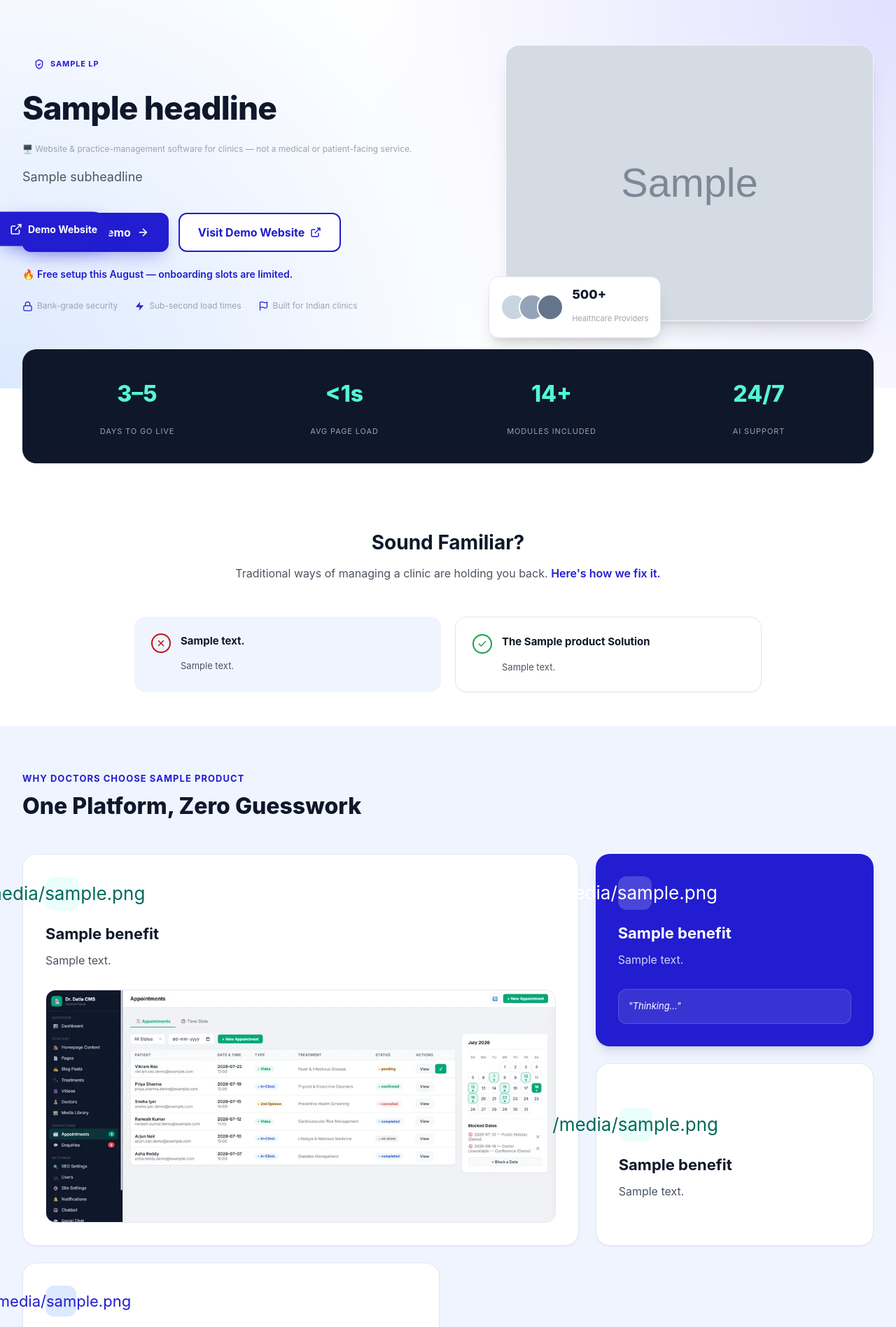
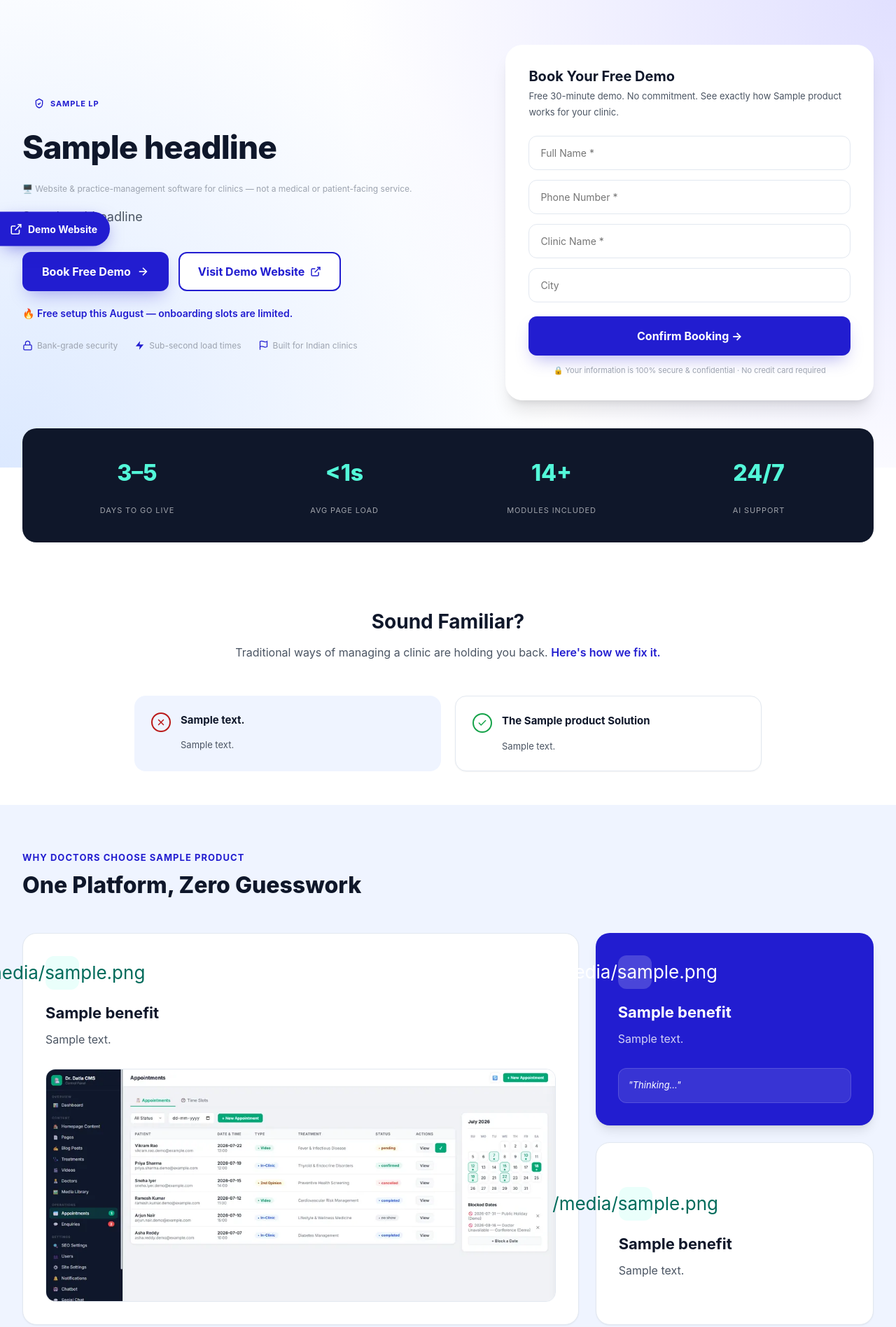
Before and after one commit to phoneixriseinteractive/curasuite_website, a Django app: template templates/landing_pages/curacms.html in a window 1280 px wide. Shown: the part 73-1969 px from the top of the page at 70% size. Run offline with Django 5.2, Linux system fonts and the light colour scheme; the template is opened without the code that fills it: most values are stand-ins (such as "Sample title", 1, 10 or a date in 2020); grey boxes marked "Sample" are stand-in pictures; some libraries are stand-ins or nearby versions.

Commit message:
Shifter the lead form in the hero section.

```diff
--- a/templates/landing_pages/curacms.html
+++ b/templates/landing_pages/curacms.html
@@ -36,16 +36,6 @@
   @media (max-width: 400px) {
     .np-nav-logo { height: 28px; }
     .np-nav-cta { padding: 9px 14px; font-size: 13px; }
-  }
-
-  /* Hero floating trust badge — sits inside the image on mobile instead of
-     overflowing past its edges (which used to only be contained by luck, via
-     the header's own overflow:hidden — this keeps it visible and tidy instead). */
-  .lp-hero-badge { position: absolute; bottom: -24px; left: -24px; padding: 16px; gap: 12px; }
-  .lp-hero-badge-avatar { width: 38px; height: 38px; }
-  @media (max-width: 640px) {
-    .lp-hero-badge { bottom: 12px; left: 12px; padding: 10px 12px; gap: 8px; }
-    .lp-hero-badge-avatar { width: 28px; height: 28px; }
   }
 
   /* Bento benefits grid — top row (wide + indigo highlight) is its own 2-col
@@ -261,25 +251,41 @@
       </div>
     </div>
 
-    <div style="position:relative;">
-      <div style="position:absolute;inset:-16px;background:linear-gradient(135deg, var(--np-primary)25, var(--np-mint)25);filter:blur(48px);opacity:.4;"></div>
-      <div style="position:relative;border-radius:20px;overflow:hidden;border:1px solid rgba(255,255,255,.5);box-shadow:var(--shadow-xl);">
-        {% if lp.hero_image %}
-        <img src="{{ lp.hero_image.url }}" alt="{{ lp.headline }}" style="width:100%;display:block;" loading="eager" fetchpriority="high">
-        {% else %}
-        <img src="{% static 'img/CuraCms/Front_Pages/profile-hero-section.webp' %}" alt="{{ product.name }} doctor profile page" width="1100" height="506" style="width:100%;height:auto;display:block;" loading="eager" fetchpriority="high">
-        {% endif %}
+    <div id="lp-form">
+      <div style="background:white;padding:32px;border-radius:24px;box-shadow:var(--shadow-xl);border:1px solid white;">
+        <h3 style="font-size:20px;font-weight:700;color:var(--np-navy);margin-bottom:4px;">Book Your Free Demo</h3>
+        <p style="font-size:13px;color:var(--text-secondary);margin-bottom:22px;">Free 30-minute demo. No commitment. See exactly how {{ product.name }} works for your clinic.</p>
+
+        <div id="lp-form-wrap">
+          <form data-lp-form data-gtm-event="lp_form" data-gtm-form-name="{{ gtm_form_name }}" hx-post="/contact/appointment/" hx-target="#lp-form-wrap" hx-swap="innerHTML">
+            {% csrf_token %}
+            <input type="hidden" name="product" value="{{ product.name }}">
+            <input type="hidden" name="source" value="">
+            <input type="hidden" name="utm_source" value="">
+            <input type="hidden" name="utm_medium" value="">
+            <input type="hidden" name="utm_campaign" value="">
+            <input type="hidden" name="utm_content" value="">
+            <input type="hidden" name="specialty" value="{{ lp.specialty }}">
+            <input type="hidden" name="lp_slug" value="{{ lp.slug }}">
+
+            <div style="display:flex;flex-direction:column;gap:14px;">
+              <input type="text" name="full_name" required placeholder="Full Name *"
+                style="width:100%;padding:13px 16px;border:1px solid var(--np-border);border-radius:12px;font-size:14px;font-family:inherit;outline:none;">
+              <input type="tel" name="phone" required placeholder="Phone Number *"
+                style="width:100%;padding:13px 16px;border:1px solid var(--np-border);border-radius:12px;font-size:14px;font-family:inherit;outline:none;">
+              <input type="text" name="organization" required placeholder="Clinic Name *"
+                style="width:100%;padding:13px 16px;border:1px solid var(--np-border);border-radius:12px;font-size:14px;font-family:inherit;outline:none;">
+              <input type="text" name="city" placeholder="City"
+                style="width:100%;padding:13px 16px;border:1px solid var(--np-border);border-radius:12px;font-size:14px;font-family:inherit;outline:none;">
             </div>
-      <!-- Floating trust badge -->
-      <div class="lp-hero-badge" style="background:white;border-radius:14px;box-shadow:var(--shadow-xl);display:flex;align-items:center;border:1px solid var(--np-border);">
-        <div style="display:flex;">
-          <div class="lp-hero-badge-avatar" style="border-radius:50%;border:2px solid white;background:#CBD5E1;margin-right:-12px;"></div>
-          <div class="lp-hero-badge-avatar" style="border-radius:50%;border:2px solid white;background:#94A3B8;margin-right:-12px;"></div>
-          <div class="lp-hero-badge-avatar" style="border-radius:50%;border:2px solid white;background:#64748B;"></div>
-        </div>
-        <div>
-          <p style="font-size:18px;font-weight:800;color:var(--np-navy);line-height:1;">500+</p>
-          <p style="font-size:11px;color:var(--text-muted);">Healthcare Providers</p>
+
+            {% include "components/captcha_field.html" %}
+
+            <button type="submit" style="width:100%;background:var(--np-primary);color:white;padding:16px;border:none;border-radius:12px;font-size:16px;font-weight:700;margin-top:20px;cursor:pointer;box-shadow:0 12px 24px -8px rgba(34,29,208,.35);">
+              Confirm Booking →
+            </button>
+            <p style="text-align:center;font-size:11px;color:var(--text-muted);margin-top:12px;">🔒 Your information is 100% secure &amp; confidential · No credit card required</p>
+          </form>
         </div>
       </div>
     </div>
@@ -796,13 +802,16 @@
 </section>
 {% endif %}
 
-<!-- ═══ FINAL CTA + FORM ════════════════════════════════════════════════════ -->
-<section id="lp-form" style="padding:80px 0;background:var(--np-surface-high);position:relative;overflow:hidden;">
-  <div class="container split-even" style="gap:64px;position:relative;z-index:1;">
-    <div>
+<!-- ═══ FINAL CTA ═══════════════════════════════════════════════════════════ -->
+<!-- The lead form itself now lives in the hero (id="lp-form") on the right side,
+     in place of the old product screenshot. This section stays as a closing
+     nudge that scrolls back up to it, rather than duplicating the form fields. -->
+<section style="padding:80px 0;background:var(--np-surface-high);position:relative;overflow:hidden;">
+  <div class="container" style="max-width:640px;text-align:center;position:relative;z-index:1;">
     <h2 style="font-size:clamp(28px,4vw,40px);font-weight:800;color:var(--np-navy);line-height:1.2;margin-bottom:20px;">Ready to See <span style="color:var(--np-primary);">{{ product.name }}</span> in Action?</h2>
-      <p style="font-size:17px;color:var(--text-secondary);margin-bottom:36px;max-width:440px;">Free 30-minute demo. No commitment. We'll show you exactly how to grow your practice online.</p>
-      <div style="display:flex;flex-direction:column;gap:20px;">
+    <p style="font-size:17px;color:var(--text-secondary);margin-bottom:40px;">Free 30-minute demo. No commitment. We'll show you exactly how to grow your practice online.</p>
+
+    <div style="display:inline-flex;flex-direction:column;gap:20px;text-align:left;margin-bottom:40px;">
       <div style="display:flex;align-items:center;gap:16px;">
         <div style="width:36px;height:36px;border-radius:50%;background:var(--np-mint-tint);color:var(--np-teal);display:flex;align-items:center;justify-content:center;font-weight:800;flex-shrink:0;">1</div>
         <p style="font-weight:600;color:var(--np-navy);">Book a Free Demo (30 seconds)</p>
@@ -816,53 +825,12 @@
         <p style="font-weight:600;color:var(--np-navy);">Go Live in 7–14 Days</p>
       </div>
     </div>
-    </div>
 
-    <div style="background:white;padding:40px;border-radius:24px;box-shadow:var(--shadow-xl);border:1px solid white;">
-      <h3 style="font-size:22px;font-weight:700;color:var(--np-navy);margin-bottom:24px;">Book Your Free Demo</h3>
-      <div id="lp-form-wrap">
-        <form data-lp-form data-gtm-event="lp_form" data-gtm-form-name="{{ gtm_form_name }}" hx-post="/contact/appointment/" hx-target="#lp-form-wrap" hx-swap="innerHTML">
-          {% csrf_token %}
-          <input type="hidden" name="product" value="{{ product.name }}">
-          <input type="hidden" name="source" value="">
-          <input type="hidden" name="utm_source" value="">
-          <input type="hidden" name="utm_medium" value="">
-          <input type="hidden" name="utm_campaign" value="">
-          <input type="hidden" name="utm_content" value="">
-          <input type="hidden" name="specialty" value="{{ lp.specialty }}">
-          <input type="hidden" name="lp_slug" value="{{ lp.slug }}">
-
-          <div style="display:flex;flex-direction:column;gap:20px;">
     <div>
-              <label style="display:block;font-size:13px;font-weight:600;color:var(--text-secondary);margin-bottom:6px;">Full Name *</label>
-              <input type="text" name="full_name" required placeholder="Dr. John Doe"
-                style="width:100%;padding:13px 16px;border:1px solid var(--np-border);border-radius:12px;font-size:14px;font-family:inherit;outline:none;">
-            </div>
-            <div>
-              <label style="display:block;font-size:13px;font-weight:600;color:var(--text-secondary);margin-bottom:6px;">Phone Number *</label>
-              <input type="tel" name="phone" required placeholder="+91 98765 43210"
-                style="width:100%;padding:13px 16px;border:1px solid var(--np-border);border-radius:12px;font-size:14px;font-family:inherit;outline:none;">
-            </div>
-            <div>
-              <label style="display:block;font-size:13px;font-weight:600;color:var(--text-secondary);margin-bottom:6px;">Clinic Name *</label>
-              <input type="text" name="organization" required placeholder="Your Clinic Name"
-                style="width:100%;padding:13px 16px;border:1px solid var(--np-border);border-radius:12px;font-size:14px;font-family:inherit;outline:none;">
-            </div>
-            <div>
-              <label style="display:block;font-size:13px;font-weight:600;color:var(--text-secondary);margin-bottom:6px;">City</label>
-              <input type="text" name="city" placeholder="e.g. Mumbai"
-                style="width:100%;padding:13px 16px;border:1px solid var(--np-border);border-radius:12px;font-size:14px;font-family:inherit;outline:none;">
-            </div>
-          </div>
-
-          {% include "components/captcha_field.html" %}
-
-          <button type="submit" style="width:100%;background:var(--np-primary);color:white;padding:16px;border:none;border-radius:12px;font-size:16px;font-weight:700;margin-top:24px;cursor:pointer;box-shadow:0 12px 24px -8px rgba(34,29,208,.35);">
-            Confirm Booking →
-          </button>
-          <p style="text-align:center;font-size:11px;color:var(--text-muted);margin-top:12px;">🔒 Your information is 100% secure &amp; confidential · No credit card required · Free consultation</p>
-        </form>
-      </div>
+      <a href="#lp-form" data-gtm-event="cta_click" data-gtm-location="final_cta" style="display:inline-flex;align-items:center;gap:8px;background:var(--np-primary);color:white;padding:16px 32px;border-radius:12px;font-size:16px;font-weight:700;text-decoration:none;box-shadow:0 12px 24px -8px rgba(34,29,208,.35);">
+        Book Your Free Demo
+        <svg width="18" height="18" viewBox="0 0 24 24" fill="none" stroke="currentColor" stroke-width="2.2"><line x1="5" y1="12" x2="19" y2="12"/><polyline points="12 5 19 12 12 19"/></svg>
+      </a>
     </div>
   </div>
 </section>
```
Lines whose indentation alone changed are shown as unchanged.
